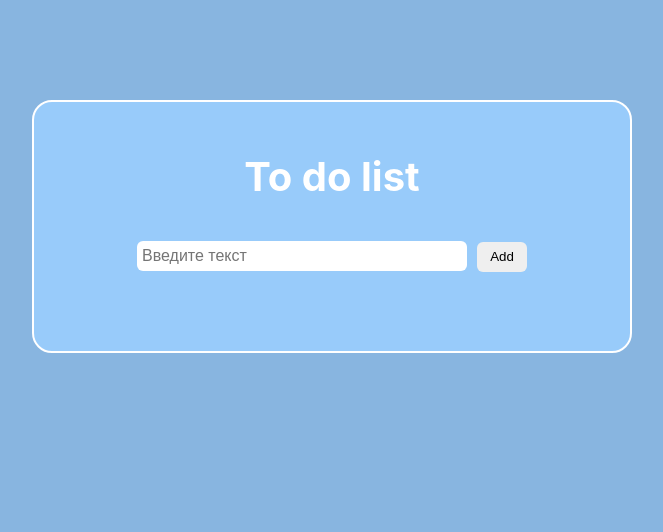
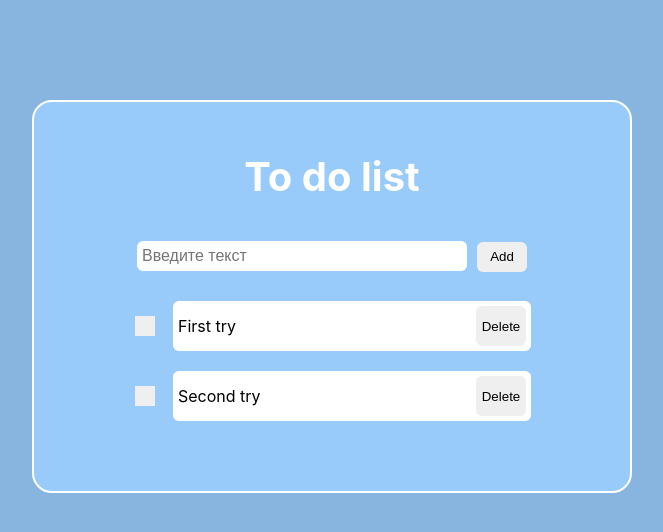
Before and after one commit to Wolf3Dnet/to-do-react, a React (Create React App) app: page / in a window 1280 px wide. Shown: the top 532 px of the page, without its empty margins (308-971 px from the left). Built offline with nearby package versions, Linux system fonts and the light colour scheme.

Commit message:
add list of todos

```diff
--- a/src/App.js
+++ b/src/App.js
@@ -4,12 +4,33 @@ import { Elements } from "./components/elements/elements";
 import { TodoForm } from "./components/todoForm/Todoform";
 
 function App() {
-  const [list, setList] = useState([{ id: 0, title: "First try" }]);
+  const [list, setList] = useState([
+    { id: 0, title: "First try", isComplete: false },
+    { id: 1, title: "Second try", isComplete: false },
+  ]);
 
   const addTodo = (title) => {
     if (title !== "") {
-      setList([...list, { id: list.length + 1, title: title }]);
+      setList([
+        ...list,
+        { id: list.length + 1, title: title, isComplete: false },
+      ]);
     }
+  };
+
+  const removeTodo = (id) => {
+    setList([...list].filter((todo) => todo.id !== id));
+  };
+
+  const completeTodo = (id) => {
+    setList(
+      [...list].map((todo) => {
+        if (todo.id === id) {
+          todo.isComplete = !todo.isComplete;
+        }
+        return todo;
+      })
+    );
   };
 
   console.log("list =>", list);
@@ -17,7 +38,11 @@ function App() {
     <div className={s.wrapper}>
       <h1>To do list</h1>
       <TodoForm addTodo={addTodo} />
-      <Elements />
+      <Elements
+        completeTodo={completeTodo}
+        removeTodo={removeTodo}
+        list={list}
+      />
     </div>
   );
 }
--- a/src/components/elements/elements.jsx
+++ b/src/components/elements/elements.jsx
@@ -1,6 +1,22 @@
 import React from "react";
+import { Todo } from "../todo/todo";
 import s from "./elements.module.css";
 
-export const Elements = () => {
-  return <ul className={s.ul}></ul>;
-};
+const Elements = React.memo(({ list, removeTodo, completeTodo }) => {
+  const todoElements = list.map((todo) => (
+    <Todo
+      key={todo.id}
+      value={todo.title}
+      id={todo.id}
+      isComplete={todo.isComplete}
+      removeTodo={removeTodo}
+      completeTodo={completeTodo}
+    />
+  ));
+
+  console.log("todoElements =>", todoElements);
+
+  return <ul className={s.ul}>{todoElements}</ul>;
+});
+
+export { Elements };
--- a/src/components/elements/elements.module.css
+++ b/src/components/elements/elements.module.css
@@ -3,19 +3,3 @@
   text-align: left;
   margin: 0 auto;
 }
-
-.li {
-  margin-bottom: 20px;
-  width: 100%;
-  height: auto;
-  border-radius: 6px;
-  padding-left: 5px;
-  background-color: white;
-  padding-right: 5px;
-  position: relative;
-  min-height: 50px;
-  line-height: 20px;
-  display: flex;
-  align-items: center;
-  margin-left: 20px;
-}
--- /dev/null
+++ b/src/components/todo/todo.jsx
@@ -0,0 +1,19 @@
+import React from "react";
+import s from "./todo.module.css";
+
+export const Todo = ({ value, id, removeTodo, completeTodo, isComplete }) => {
+  console.log("value =>", value);
+  console.log("id =>", id);
+  return (
+    <li className={isComplete ? s.liComplete : s.li}>
+      <button
+        onClick={() => completeTodo(id)}
+        className={isComplete ? s.completeButtonActive : s.completeButton}
+      ></button>
+      <span className={s.span}>{value}</span>
+      <button onClick={() => removeTodo(id)} className={s.delete}>
+        Delete
+      </button>
+    </li>
+  );
+};
--- /dev/null
+++ b/src/components/todo/todo.module.css
@@ -0,0 +1,77 @@
+.li {
+  margin-bottom: 20px;
+  width: 100%;
+  height: auto;
+  border-radius: 6px;
+  padding-left: 5px;
+  background-color: white;
+  padding-right: 5px;
+  position: relative;
+  min-height: 50px;
+  line-height: 20px;
+  display: flex;
+  align-items: center;
+  margin-left: 20px;
+}
+
+.liComplete {
+  margin-bottom: 20px;
+  width: 100%;
+  height: auto;
+  border-radius: 6px;
+  padding-left: 5px;
+  background-color: white;
+  padding-right: 5px;
+  position: relative;
+  min-height: 50px;
+  line-height: 20px;
+  display: flex;
+  align-items: center;
+  margin-left: 20px;
+  background-color: #88e0a5;
+}
+
+.completeButton {
+  width: 20px;
+  height: 20px;
+  position: absolute;
+  left: -38px;
+  top: 50%;
+  transform: translate(0, -50%);
+  cursor: pointer;
+}
+
+.completeButton:hover {
+  background-color: rgb(126, 247, 176);
+}
+
+.completeButtonActive {
+  width: 20px;
+  height: 20px;
+  position: absolute;
+  left: -38px;
+  top: 50%;
+  transform: translate(0, -50%);
+  cursor: pointer;
+  background-color: #88e0a5;
+}
+
+.completeButtonActive:hover {
+  background-color: rgb(126, 247, 176);
+}
+
+.span {
+  flex: 1 1 auto;
+  margin-right: 5px;
+}
+
+.delete {
+  height: 40px;
+  border-radius: 6px;
+  flex: 0 0 50px;
+  cursor: pointer;
+}
+
+.delete:hover {
+  background-color: rgb(212, 212, 212);
+}
```
